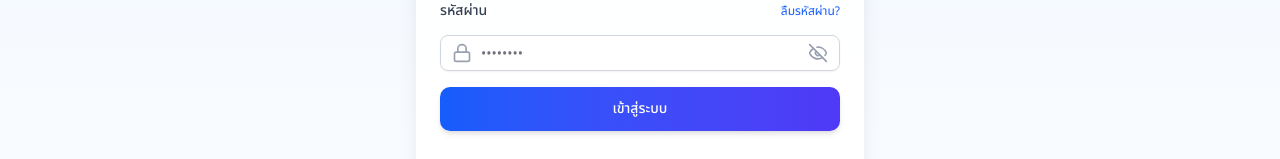
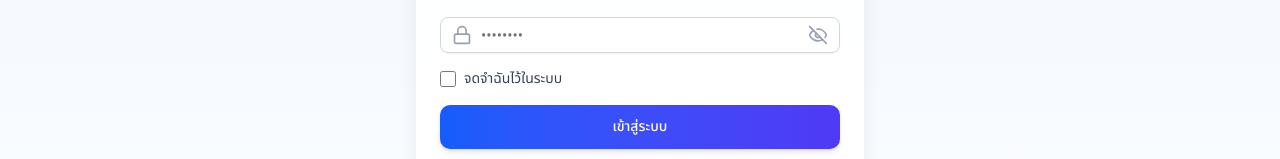
Before and after one commit to Pisol00/jobsdb-frontend, a Next.js app: page /auth/login in a window 1280 px wide. Shown: the part 381-540 px from the top of the page. Built offline with nearby package versions, Linux system fonts and the light colour scheme; no server answers.

Commit message:
rememberMe feature

```diff
--- a/components/auth/forms/LoginForm.tsx
+++ b/components/auth/forms/LoginForm.tsx
@@ -5,6 +5,7 @@ import { User, Mail, Lock, Loader2, Eye, EyeOff, ShieldAlert } from "lucide-reac
 import { Button } from "@/components/ui/button";
 import { Input } from "@/components/ui/input";
 import { Label } from "@/components/ui/label";
+import { Checkbox } from "@/components/ui/checkbox";
 import AlertBox from "../AlertBox";
 import PasswordInput from "../PasswordInput";
 import SocialLoginButton from "../SocialLoginButton";
@@ -25,6 +26,7 @@ export interface LoginFormData {
   usernameOrEmail: string;
   password: string;
   deviceId: string;
+  rememberMe: boolean;
 }
 
 export default function LoginForm({
@@ -42,6 +44,7 @@ export default function LoginForm({
     usernameOrEmail: "",
     password: "",
     deviceId: "",
+    rememberMe: false,
   });
 
   // Format lock time to MM:SS
@@ -59,20 +62,34 @@ export default function LoginForm({
       storedDeviceId = crypto.randomUUID(); // Use built-in UUID instead of depending on uuid package
       localStorage.setItem("deviceId", storedDeviceId);
     }
-    setFormData(prev => ({ ...prev, deviceId: storedDeviceId }));
+
+    // ดึง username ที่บันทึกไว้ (ถ้ามี)
+    const savedUsername = localStorage.getItem("savedUsername");
+
+    setFormData(prev => ({
+      ...prev,
+      deviceId: storedDeviceId,
+      usernameOrEmail: savedUsername || ""
+    }));
   }, []);
 
   const handleChange = (e: React.ChangeEvent<HTMLInputElement>) => {
-    const { name, value } = e.target;
+    const { name, value, type, checked } = e.target;
     setFormData((prev) => ({
       ...prev,
-      [name]: value,
+      [name]: type === "checkbox" ? checked : value,
     }));
   };
 
   const handleSubmit = async (e: React.FormEvent) => {
     e.preventDefault();
     if (isLocked) return;
+
+    // บันทึก username สำหรับการเข้าสู่ระบบครั้งต่อไป
+    if (formData.rememberMe) {
+      localStorage.setItem("savedUsername", formData.usernameOrEmail);
+    }
+
     await onSubmit(formData);
   };
 
@@ -128,6 +145,21 @@ export default function LoginForm({
           required
           disabled={isLocked || isLoading}
         />
+      </div>
+
+      <div className="flex items-center">
+        <input
+          type="checkbox"
+          id="rememberMe"
+          name="rememberMe"
+          checked={formData.rememberMe}
+          onChange={handleChange}
+          className="h-4 w-4 text-blue-600 focus:ring-blue-500 border-gray-300 rounded"
+          disabled={isLocked || isLoading}
+        />
+        <label htmlFor="rememberMe" className="ml-2 block text-sm text-gray-700">
+          จดจำฉันไว้ในระบบ
+        </label>
       </div>
 
       {/* Success message */}
--- a/contexts/AuthContext.tsx
+++ b/contexts/AuthContext.tsx
@@ -130,6 +130,10 @@ export const AuthProvider = ({ children }: { children: ReactNode }) => {
       // ถ้าต้องการ 2FA ให้เก็บ tempToken และ expiresAt (ถ้ามี)
       sessionStorage.setItem('tempToken', data.tempToken);
 
+      if (data.rememberMe !== undefined) {
+        sessionStorage.setItem('rememberMe', data.rememberMe.toString());
+      }
+
       // ถ้ามี expiresAt ให้จัดเก็บไว้ด้วย
       if (data.expiresAt) {
         sessionStorage.setItem('expiresAt', data.expiresAt.toString());
--- a/lib/api.ts
+++ b/lib/api.ts
@@ -5,7 +5,8 @@ const API_URL = process.env.NEXT_PUBLIC_API_URL || 'http://localhost:5000/api';
 interface LoginData {
   email: string;
   password: string;
-  deviceId?: string; // เพิ่ม deviceId สำหรับ 2FA
+  deviceId?: string;
+  rememberMe?: boolean;
 }
 
 interface RegisterData {
```
